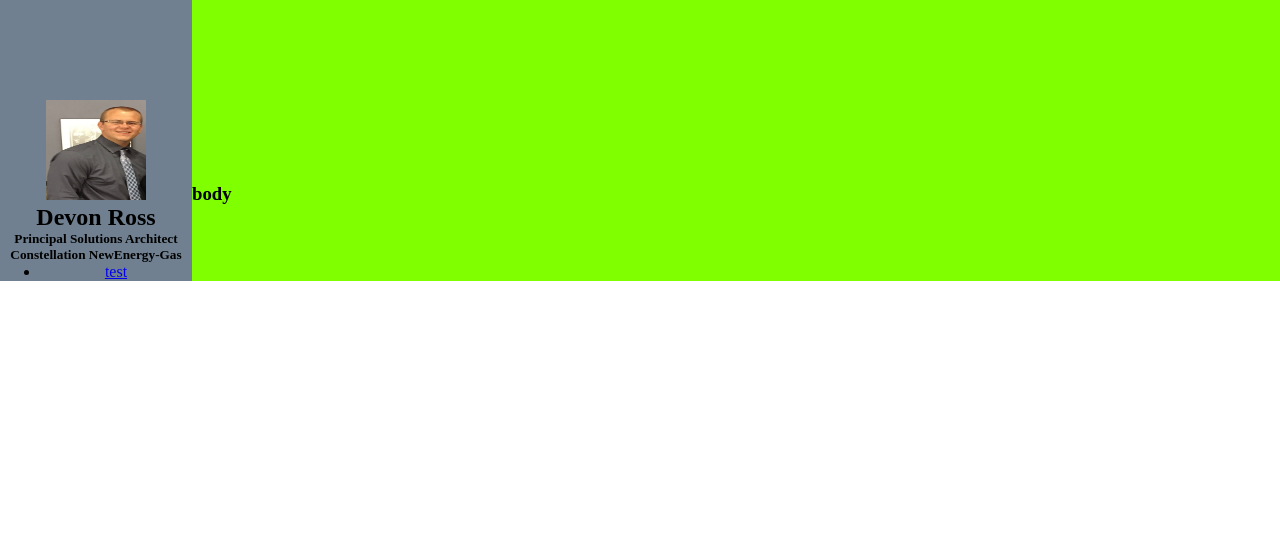
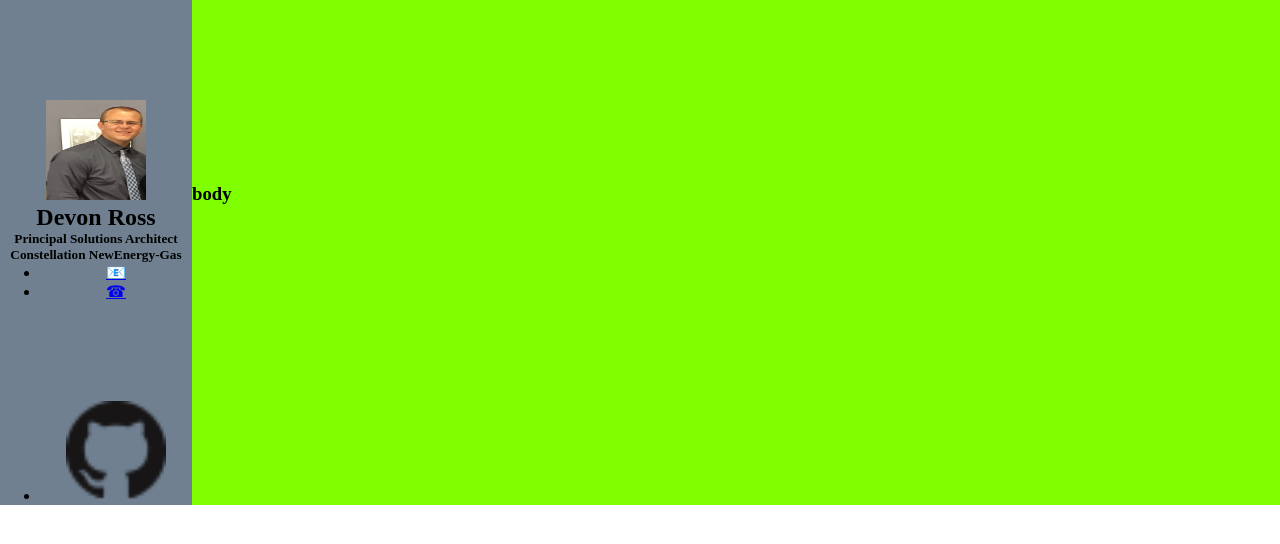
Before and after one commit to dr-50/dr-50.github.io, a plain HTML site: page index.html in a window 1280 px wide. Drawn offline with Linux system fonts and the light colour scheme.

Commit message:
added bio links

```diff
--- a/index.html
+++ b/index.html
@@ -17,8 +17,21 @@
         <h2>Devon Ross</h2>
         <h5>Principal Solutions Architect</h5>
         <h5>Constellation NewEnergy-Gas</h5>
-        <ul>
-          <li><a href="google.com">test</a></li>
+        <ul class="contact-logo-list">
+          <li class="contact-logo-list-item">
+            <a href="mailto:devonross50@yahoo.com">📧</a>
+          </li>
+          <li class="contact-logo-list-item">
+            <a href="tel:920-493-8001"> ☎</a>
+          </li>
+          <li class="contact-logo-list-item">
+            <a
+              href="https://github.com/dr-50/"
+              target="_blank"
+              rel="noreferrer noopener"
+              ><img src="./assets/images/GitHub-Mark-32px.png"
+            /></a>
+          </li>
         </ul>
       </div>
       <div class="col">
```
